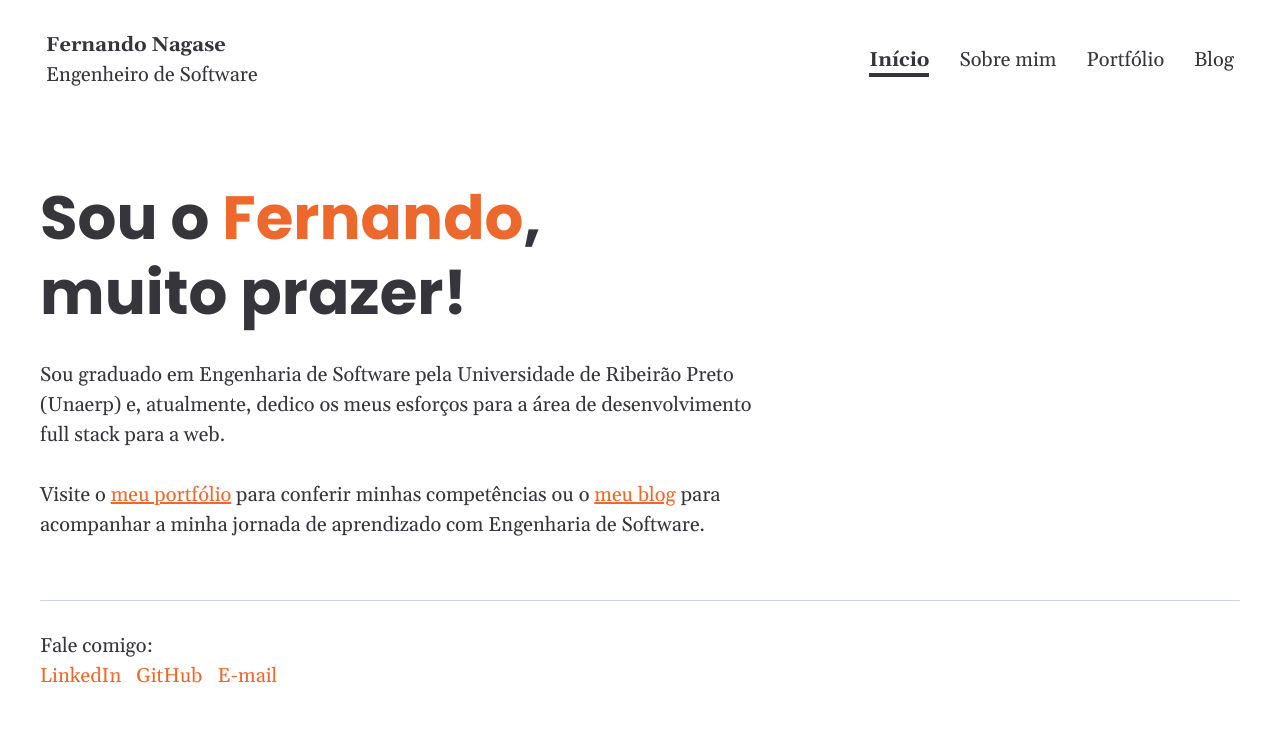
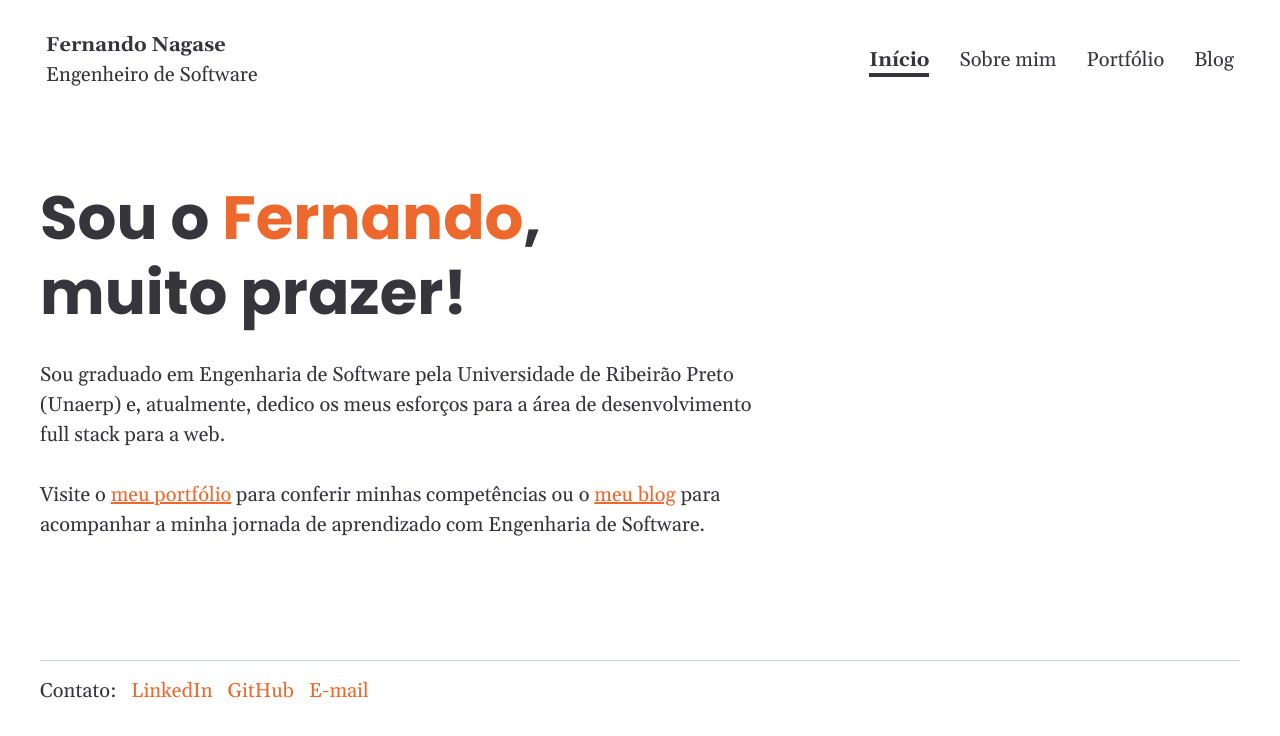
Before and after one commit to fernandonagase/ngsfer.com, a Next.js app: page / in a window 1280 px wide. Shown: the top 736 px of the page. Built offline with nearby package versions, Linux system fonts and the light colour scheme.

Commit message:
update footer styles

```diff
--- a/components/ContactMe/index.tsx
+++ b/components/ContactMe/index.tsx
@@ -1,4 +1,4 @@
-import { Box, List, ListItem, Text } from '@chakra-ui/react'
+import { Box, Flex, List, ListItem, Text } from '@chakra-ui/react'
 
 import ContactItem from './ContactItem'
 
@@ -16,22 +16,20 @@ const contactList = [
         location: 'mailto:fernando@ngsfer.com',
     },
 ]
+const itemSpacing = ['baseline-1', null, null, 'baseline-1-lg']
 
 export default function ContactMe() {
     return (
-        <div>
+        <Flex gap={itemSpacing}>
             <Text
                 fontSize={['md', null, null, 'md-lg']}
                 lineHeight={['baseline-2', null, null, 'baseline-2-lg']}
                 mb={['baseline-1', null, null, 0]}
             >
-                Fale comigo:
+                Contato:
             </Text>
             <Box as="address" fontStyle="normal">
-                <List
-                    display="flex"
-                    gap={['baseline-1', null, null, 'baseline-1-lg']}
-                >
+                <List display="flex" gap={itemSpacing}>
                     {contactList.map((contact) => {
                         return (
                             <ListItem key={contact.name}>
@@ -43,6 +41,6 @@ export default function ContactMe() {
                     })}
                 </List>
             </Box>
-        </div>
+        </Flex>
     )
 }
--- a/components/Footer/index.tsx
+++ b/components/Footer/index.tsx
@@ -3,11 +3,14 @@ import ContactMe from '../ContactMe'
 
 export default function Footer() {
     return (
-        <Box as="footer" px="baseline-2">
+        <Box
+            as="footer"
+            px="baseline-2"
+            mb={['baseline-1', null, null, 'baseline-1-lg']}
+        >
             <Box
                 borderTop="1px solid var(--chakra-colors-gray-300)"
-                py={['baseline-2', null, null, 'baseline-2-lg']}
-                mb={[null, null, null, 'baseline-2-lg']}
+                py={['baseline-1', null, null, 'baseline-1-lg']}
             >
                 <ContactMe />
             </Box>
--- a/layout/MainLayout/index.tsx
+++ b/layout/MainLayout/index.tsx
@@ -18,7 +18,8 @@ export default function MainLayout({ children }: MainLayoutProps) {
                 <Box
                     as="main"
                     px="baseline-2"
-                    my={['baseline-4', null, null, 'baseline-4-lg']}
+                    py={['baseline-4', null, null, 'baseline-4-lg']}
+                    mb={['baseline-2', null, null, 'baseline-2-lg']}
                     maxW="80ch"
                 >
                     <SkipNavContent />
```
